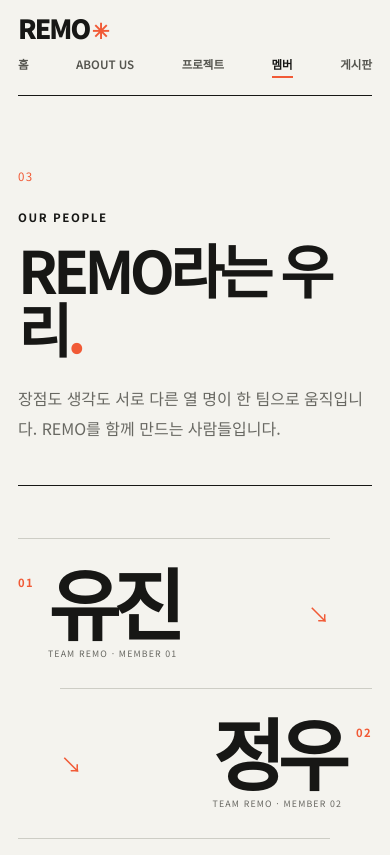
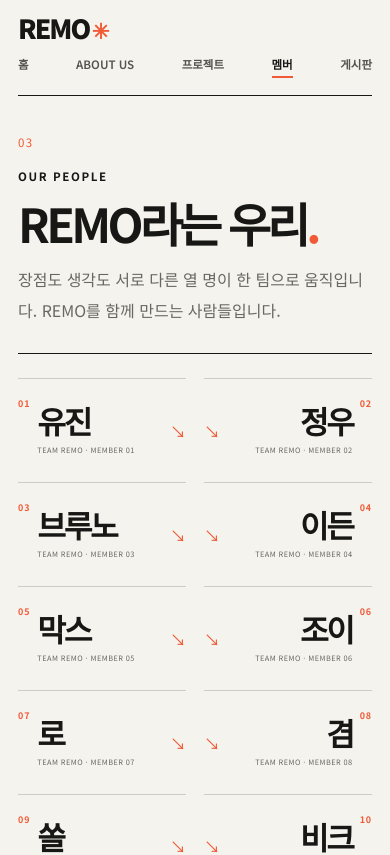
Before and after one commit to brianjudy10244/REMO, a Next.js app: page /members in a window 390 px wide. Shown: the top 855 px of the page. Built offline with nearby package versions, Linux system fonts and the light colour scheme; no server answers; the database is empty.

Commit message:
Show four REMO members in the first screen

```diff
--- a/app/components/site-chrome.tsx
+++ b/app/components/site-chrome.tsx
@@ -42,9 +42,9 @@ export function SiteFrame({ children }: { children: ReactNode }) {
   return <div className="site-shell"><SiteHeader />{children}<SiteFooter /></div>;
 }
 
-export function PageHero({ index, eyebrow, title, description }: { index: string; eyebrow: string; title: string; description: string }) {
+export function PageHero({ index, eyebrow, title, description, className }: { index: string; eyebrow: string; title: string; description: string; className?: string }) {
   return (
-    <section className="page-hero">
+    <section className={`page-hero${className ? ` ${className}` : ""}`}>
       <span className="page-index">{index}</span>
       <div><p className="eyebrow">{eyebrow}</p><h1>{title}<span>.</span></h1></div>
       <p>{description}</p>
--- a/app/globals.css
+++ b/app/globals.css
@@ -143,15 +143,16 @@ button, input, textarea { font: inherit; }
 .project-row p { margin: 0; font-size: .68rem; line-height: 1.8; letter-spacing: .1em; }
 .row-arrow { justify-self: end; font-size: 2rem; }
 
-.members-zigzag { padding-top: clamp(64px, 8vw, 130px); }
-.member-zigzag { width: 62%; min-height: 210px; display: flex; align-items: center; gap: clamp(18px, 3vw, 48px); padding: clamp(26px, 3.5vw, 58px) 0; border-top: 1px solid var(--line); }
-.member-zigzag:nth-child(even) { margin-left: auto; flex-direction: row-reverse; text-align: right; }
-.member-zigzag:last-child { border-bottom: 1px solid var(--line); }
-.member-sequence { flex: 0 0 auto; align-self: flex-start; padding-top: .55em; color: var(--accent); font-size: .7rem; font-weight: 700; letter-spacing: .12em; }
-.member-zigzag > div { flex: 1; }
-.member-zigzag h2 { margin: 0; font-size: clamp(4.3rem, 8.5vw, 9.5rem); font-weight: 700; line-height: .86; letter-spacing: -.09em; }
-.member-zigzag p { margin: 18px 0 0; color: var(--muted); font-size: .64rem; letter-spacing: .13em; }
-.member-direction { flex: 0 0 auto; color: var(--accent); font-size: clamp(1.5rem, 2.6vw, 3rem); font-weight: 300; }
+.page-hero-members { min-height: 280px; padding-top: 54px; padding-bottom: 38px; }
+.members-zigzag { display: grid; grid-template-columns: repeat(2, minmax(0, 1fr)); gap: 0 clamp(30px, 7vw, 100px); padding-top: 34px; }
+.member-zigzag { width: auto; min-width: 0; min-height: 132px; display: flex; align-items: center; gap: clamp(10px, 1.8vw, 24px); padding: 18px 0; border-top: 1px solid var(--line); }
+.member-zigzag:nth-child(even) { margin-left: 0; flex-direction: row-reverse; text-align: right; }
+.member-zigzag:nth-last-child(-n+2) { border-bottom: 1px solid var(--line); }
+.member-sequence { flex: 0 0 auto; align-self: flex-start; padding-top: .45em; color: var(--accent); font-size: .66rem; font-weight: 700; letter-spacing: .1em; }
+.member-zigzag > div { flex: 1; min-width: 0; }
+.member-zigzag h2 { margin: 0; font-size: clamp(2.2rem, 4vw, 4.8rem); font-weight: 700; line-height: .95; letter-spacing: -.075em; }
+.member-zigzag p { margin: 10px 0 0; color: var(--muted); font-size: .58rem; letter-spacing: .1em; }
+.member-direction { flex: 0 0 auto; color: var(--accent); font-size: clamp(1.1rem, 1.8vw, 1.7rem); font-weight: 300; }
 
 .board-layout { display: grid; grid-template-columns: minmax(0, 1.25fr) minmax(300px, .75fr); gap: clamp(40px, 7vw, 112px); align-items: start; }
 .board-list-heading { display: flex; justify-content: space-between; align-items: center; padding: 0 0 18px; border-bottom: 1px solid var(--ink); }
@@ -220,7 +221,9 @@ button, input, textarea { font: inherit; }
   .core-value-list li { grid-template-columns: 60px minmax(150px, .5fr) 1.5fr; gap: 24px; }
   .project-row { grid-template-columns: 80px 1fr 50px; }
   .project-row > p { display: none; }
-  .member-zigzag { width: 72%; }
+  .page-hero-members { min-height: 250px; padding-top: 44px; padding-bottom: 30px; }
+  .members-zigzag { padding-top: 28px; }
+  .member-zigzag { min-height: 116px; }
   .board-layout { grid-template-columns: 1fr; }
 }
 
@@ -272,11 +275,14 @@ button, input, textarea { font: inherit; }
   .project-row { min-height: 210px; grid-template-columns: 56px 1fr 28px; padding: 22px 18px; gap: 12px; }
   .project-row h2 { font-size: clamp(2.5rem, 15vw, 4.6rem); }
   .row-arrow { font-size: 1.4rem; }
-  .members-zigzag { padding-top: 52px; }
-  .member-zigzag { width: 88%; min-height: 150px; gap: 14px; padding: 28px 0; }
-  .member-zigzag h2 { font-size: clamp(3.8rem, 20vw, 6rem); }
-  .member-zigzag p { margin-top: 12px; font-size: .55rem; }
-  .member-direction { font-size: 1.35rem; }
+  .page-hero-members { min-height: 0; padding: 38px 0 28px; }
+  .page-hero-members h1 { font-size: clamp(2.8rem, 12vw, 4.4rem); }
+  .members-zigzag { grid-template-columns: repeat(2, minmax(0, 1fr)); gap: 0 18px; padding-top: 24px; }
+  .member-zigzag { min-height: 104px; gap: 7px; padding: 14px 0; }
+  .member-sequence { font-size: .56rem; }
+  .member-zigzag h2 { font-size: clamp(1.8rem, 8vw, 2.8rem); }
+  .member-zigzag p { margin-top: 8px; font-size: .46rem; letter-spacing: .06em; }
+  .member-direction { font-size: 1rem; }
   .board-write { padding: 24px 18px; }
   .site-footer { min-height: 180px; grid-template-columns: 1fr 1fr; }
   .site-footer > p { display: none; }
--- a/app/members/page.tsx
+++ b/app/members/page.tsx
@@ -10,7 +10,7 @@ export default async function MembersPage() {
   return (
     <SiteFrame>
       <main>
-        <PageHero index="03" eyebrow="OUR PEOPLE" title="REMO라는 우리" description="장점도 생각도 서로 다른 열 명이 한 팀으로 움직입니다. REMO를 함께 만드는 사람들입니다." />
+        <PageHero className="page-hero-members" index="03" eyebrow="OUR PEOPLE" title="REMO라는 우리" description="장점도 생각도 서로 다른 열 명이 한 팀으로 움직입니다. REMO를 함께 만드는 사람들입니다." />
         <section className="members-zigzag section-space" aria-label="REMO 멤버 목록">
           {members.map((member, index) => (
             <article className="member-zigzag" key={member.id}>
```
